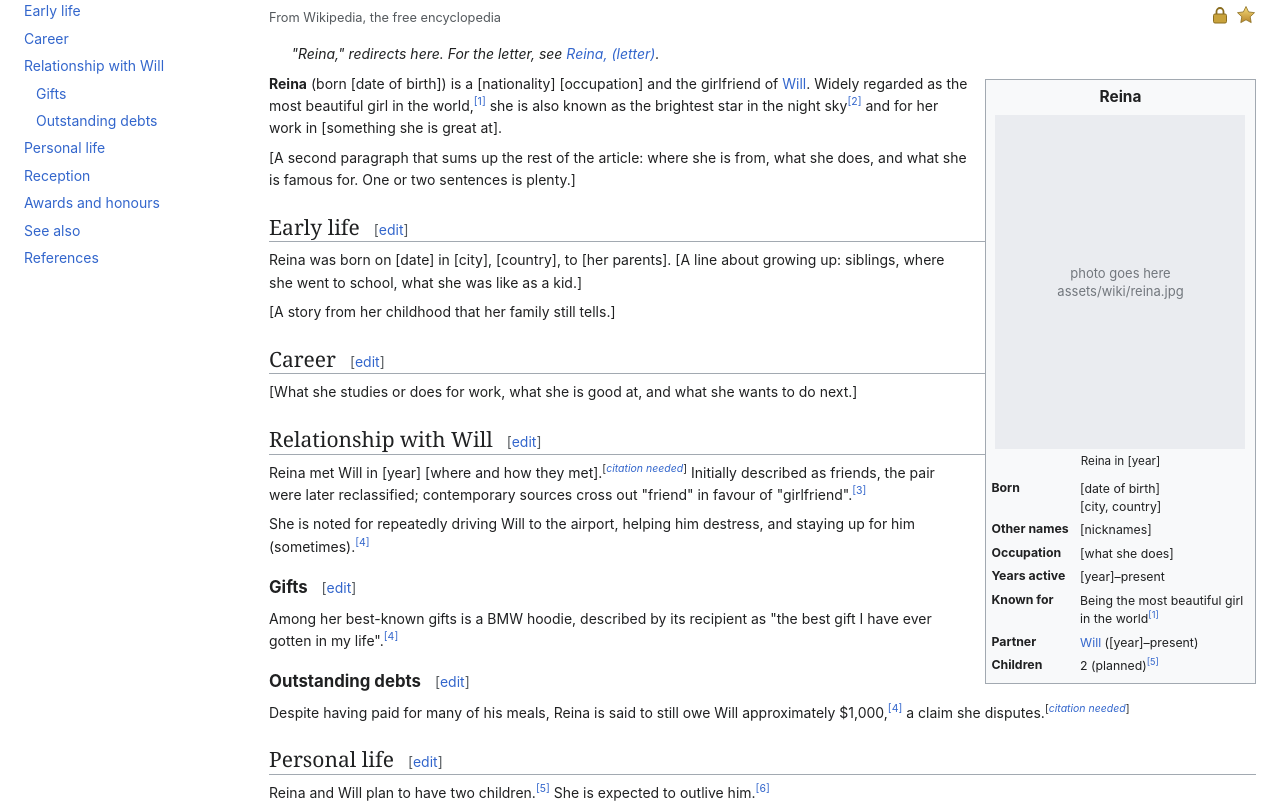
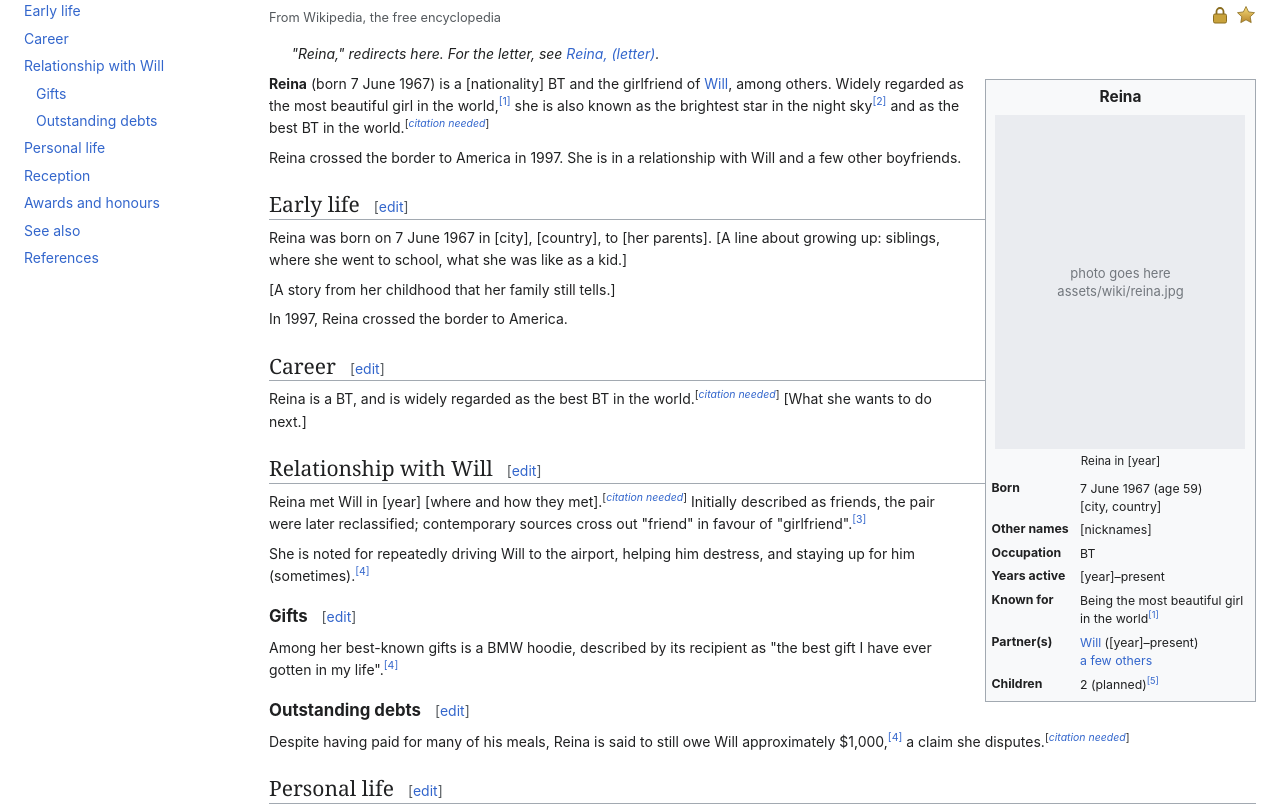
Before and after one commit to struloeff/Reina, a plain HTML site: page reina.html in a window 1280 px wide. Shown: the part 157-963 px from the top of the page. Drawn offline with Linux system fonts and the light colour scheme.

Commit message:
Wiki: born 7 June 1967, crossed the border 1997, best BT, a few other boyfriends
Co-Authored-By: Claude Opus 5.5 <noreply@anthropic.com>

```diff
--- a/reina.html
+++ b/reina.html
@@ -429,32 +429,33 @@ sup { line-height: 1; font-size: .75em; }
             <div class="ib-cap">Reina in [year]</div>
           </td>
         </tr>
-        <tr><th>Born</th><td>[date of birth]<br>[city, country]</td></tr>
+        <tr><th>Born</th><td>7 June 1967 (age&nbsp;59)<br>[city, country]</td></tr>
         <tr><th>Other&nbsp;names</th><td>[nicknames]</td></tr>
-        <tr><th>Occupation</th><td>[what she does]</td></tr>
+        <tr><th>Occupation</th><td>BT</td></tr>
         <tr><th>Years&nbsp;active</th><td>[year]&ndash;present</td></tr>
         <tr><th>Known&nbsp;for</th><td>Being the most beautiful girl in the world<sup class="reference"><a href="#cite_note-1">[1]</a></sup></td></tr>
-        <tr><th>Partner</th><td><a href="#Relationship_with_Will">Will</a> ([year]&ndash;present)</td></tr>
+        <tr><th>Partner(s)</th><td><a href="#Relationship_with_Will">Will</a> ([year]&ndash;present)<br><a href="#Personal_life">a few others</a></td></tr>
         <tr><th>Children</th><td>2 (planned)<sup class="reference"><a href="#cite_note-5">[5]</a></sup></td></tr>
       </table>
 
-      <p><b>Reina</b> (born [date of birth]) is a [nationality] [occupation] and the girlfriend of <a href="#Relationship_with_Will">Will</a>. Widely regarded as the most beautiful girl in the world,<sup class="reference" id="cite_ref-1a"><a href="#cite_note-1">[1]</a></sup> she is also known as the brightest star in the night sky<sup class="reference" id="cite_ref-2"><a href="#cite_note-2">[2]</a></sup> and for her work in [something she is great at].</p>
+      <p><b>Reina</b> (born 7 June 1967) is a [nationality] BT and the girlfriend of <a href="#Relationship_with_Will">Will</a>, among others. Widely regarded as the most beautiful girl in the world,<sup class="reference" id="cite_ref-1a"><a href="#cite_note-1">[1]</a></sup> she is also known as the brightest star in the night sky<sup class="reference" id="cite_ref-2"><a href="#cite_note-2">[2]</a></sup> and as the best BT in the world.<sup class="fact">[<i><a href="#" title="Wikipedia:Citation needed">citation needed</a></i>]</sup></p>
 
-      <p>[A second paragraph that sums up the rest of the article: where she is from, what she does, and what she is famous for. One or two sentences is plenty.]</p>
+      <p>Reina crossed the border to America in 1997. She is in a relationship with Will and a few other boyfriends.</p>
     </div>
 
     <section id="Early_life">
       <h2><svg class="chev" viewBox="0 0 20 20" aria-hidden="true"><path fill="currentColor" d="m17.5 4.75-7.5 7.5-7.5-7.5L1 6.25l9 9 9-9z"/></svg>Early life<span class="editsection">[<a href="#">edit</a>]</span></h2>
       <div class="sc">
-        <p>Reina was born on [date] in [city], [country], to [her parents]. [A line about growing up: siblings, where she went to school, what she was like as a kid.]</p>
+        <p>Reina was born on 7 June 1967 in [city], [country], to [her parents]. [A line about growing up: siblings, where she went to school, what she was like as a kid.]</p>
         <p>[A story from her childhood that her family still tells.]</p>
+        <p>In 1997, Reina crossed the border to America.</p>
       </div>
     </section>
 
     <section id="Career">
       <h2><svg class="chev" viewBox="0 0 20 20" aria-hidden="true"><path fill="currentColor" d="m17.5 4.75-7.5 7.5-7.5-7.5L1 6.25l9 9 9-9z"/></svg>Career<span class="editsection">[<a href="#">edit</a>]</span></h2>
       <div class="sc">
-        <p>[What she studies or does for work, what she is good at, and what she wants to do next.]</p>
+        <p>Reina is a BT, and is widely regarded as the best BT in the world.<sup class="fact">[<i><a href="#" title="Wikipedia:Citation needed">citation needed</a></i>]</sup> [What she wants to do next.]</p>
       </div>
     </section>
 
@@ -475,7 +476,7 @@ sup { line-height: 1; font-size: .75em; }
     <section id="Personal_life">
       <h2><svg class="chev" viewBox="0 0 20 20" aria-hidden="true"><path fill="currentColor" d="m17.5 4.75-7.5 7.5-7.5-7.5L1 6.25l9 9 9-9z"/></svg>Personal life<span class="editsection">[<a href="#">edit</a>]</span></h2>
       <div class="sc">
-        <p>Reina and Will plan to have two children.<sup class="reference" id="cite_ref-5"><a href="#cite_note-5">[5]</a></sup> She is expected to outlive him.<sup class="reference" id="cite_ref-6a"><a href="#cite_note-6">[6]</a></sup></p>
+        <p>Reina is in a relationship with Will and a few other boyfriends.<sup class="fact">[<i><a href="#" title="Wikipedia:Citation needed">citation needed</a></i>]</sup> Reina and Will plan to have two children.<sup class="reference" id="cite_ref-5"><a href="#cite_note-5">[5]</a></sup> She is expected to outlive him.<sup class="reference" id="cite_ref-6a"><a href="#cite_note-6">[6]</a></sup></p>
         <p>[Her favourite things: food, music, shows, places, hobbies.]</p>
       </div>
     </section>
@@ -530,9 +531,11 @@ sup { line-height: 1; font-size: .75em; }
     <div class="catlinks">
       <a href="#">Categories</a>:
       <ul>
+        <li><a href="#">1967 births</a></li>
         <li><a href="#">Living people</a></li>
         <li><a href="#">Most beautiful girls in the world</a></li>
         <li><a href="#">Girlfriends of Will</a></li>
+        <li><a href="#">Best BTs in the world</a></li>
         <li><a href="#">Brightest stars in the night sky</a></li>
         <li><a href="#">Featured articles</a></li>
       </ul>
@@ -547,10 +550,10 @@ sup { line-height: 1; font-size: .75em; }
 <footer class="ft">
   <a class="m-edited" href="#">
     <svg width="20" height="20" viewBox="0 0 20 20" aria-hidden="true"><path fill="currentColor" d="M10 0a10 10 0 1 0 10 10A10 10 0 0 0 10 0m2.5 14.5L9 11V4h2v6l3 3z"/></svg>
-    <span>Last edited on 25 September 2026, by Will</span>
+    <span>Last edited on 24 October 2026, by Will</span>
     <svg width="14" height="14" viewBox="0 0 20 20" aria-hidden="true"><path fill="currentColor" d="M7 1 5.6 2.5 13 10l-7.4 7.5L7 19l9-9z"/></svg>
   </a>
-  <p class="d-only">This page was last edited on 25 September 2026, at 06:12<span> (UTC)</span>.</p>
+  <p class="d-only">This page was last edited on 24 October 2026, at 21:42<span> (UTC)</span>.</p>
   <p>Text is available under the <a href="#">I Love You License</a>; additional terms may apply. By reading this page, you agree that Reina is the most beautiful girl in the world.</p>
   <ul>
     <li><a href="#">Privacy policy</a></li>
```
